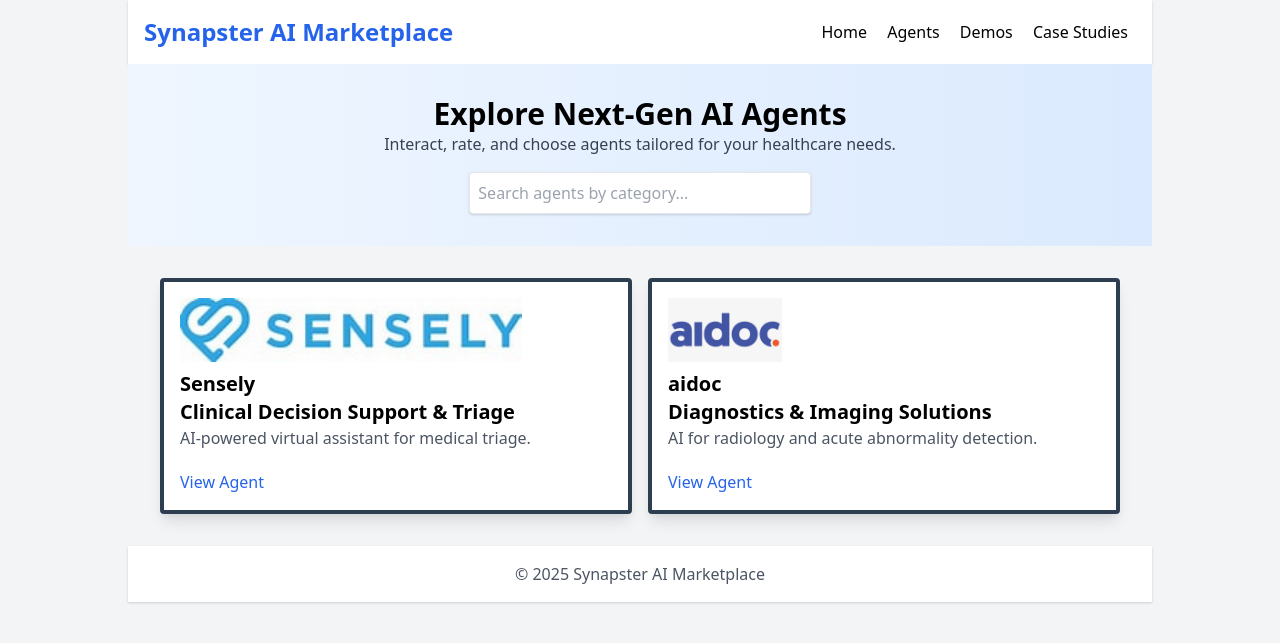
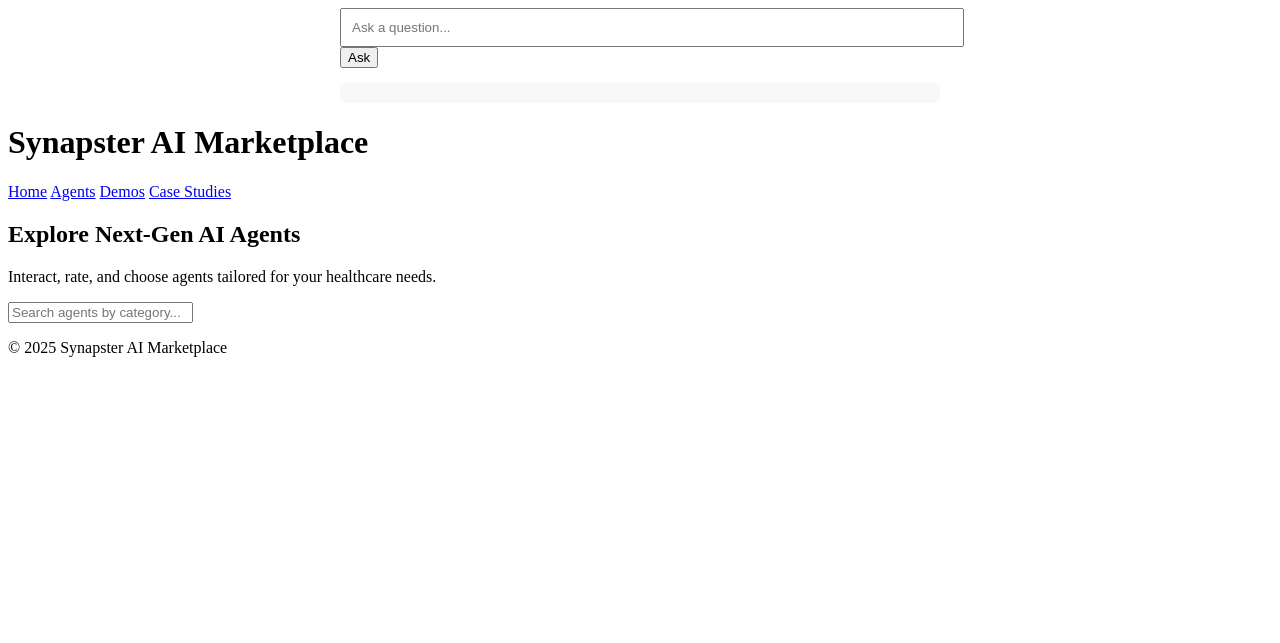
Before and after one commit to nhs-analystx/synapster, a Jekyll site: the page index.html, which Jekyll copies as it is, in a window 1280 px wide. Shown: the top 643 px of the page. Built offline with Jekyll 4.4.1, drawn with Linux system fonts in a browser that asks for light colours; some of the changed lines change nothing that is shown.

Commit message:
Update index.html

```diff
--- a/index.html
+++ b/index.html
@@ -3,44 +3,67 @@
 <head>
   <meta charset="UTF-8">
   <meta name="viewport" content="width=device-width, initial-scale=1.0">
-  <title>AI Agentic App Store - Synapster</title>
-  <link href="https://cdn.jsdelivr.net/npm/tailwindcss@2.2.19/dist/tailwind.min.css" rel="stylesheet">
+  <title>Chatbot Interaction</title>
   <style>
-    body { background-color: #4682B4; }
-    .agent-card { border-width: 4px; border-color: #2C3E50; }
+    .agent-card { display: none; border: 1px solid #ccc; padding: 10px; margin: 5px; }
+    .chat-container { max-width: 600px; margin: auto; }
+    .chat-input { width: 100%; padding: 10px; }
+    .chat-response { margin-top: 15px; padding: 10px; background-color: #f8f8f8; border-radius: 5px; }
   </style>
-  <script>
-    function searchAgents() {
-      const query = document.getElementById('agentSearch').value.toLowerCase();
-      document.querySelectorAll('.agent-card').forEach(card => {
-        const keywords = card.dataset.keywords;
-        card.style.display = keywords.includes(query) ? 'block' : 'none';
-      });
+</head>
+<body>
+
+<div class="chat-container">
+  <input type="text" id="chatInput" class="chat-input" placeholder="Ask a question...">
+  <button onclick="chatbotResponse()">Ask</button>
+
+  <div id="response" class="chat-response"></div>
+
+  <div id="agentList" style="display: none;">
+    <div class="agent-card" data-keywords="AI Agent">
+      <h3>AI Agents</h3>
+      <p>Helps with AI Agents queries including available app, scores, and reviews.</p>
+    </div>
+    <div class="agent-card" data-keywords="data observatory">
+      <h3>data observatory</h3>
+      <p>Supports queries related to datasets, data availabilities, and company info.</p>
+    </div>
+    <div class="agent-card" data-keywords="analytical products">
+      <h3>AnalystX</h3>
+      <p>Provides assistance with accessing templates, software, and analytical products.</p>
+    </div>
+     <div class="agent-card" data-keywords="case studies">
+      <h3>case studies</h3>
+      <p>Provides information and case studies on use of AI agents, software, and practical knowledge.</p>
+    </div>
+         <div class="agent-card" data-keywords="communities">
+      <h3>community</h3>
+      <p>search for chat and conversation regards AI agents, repository, and issues of uses.</p>
+    </div>
+  </div>
+</div>
+
+<script>
+  function chatbotResponse() {
+    const userInput = document.getElementById('chatInput').value.toLowerCase();
+    const responseContainer = document.getElementById('response');
+    let matchedCards = [];
+
+    document.querySelectorAll('.agent-card').forEach(card => {
+      const keywords = card.dataset.keywords;
+      if (keywords.includes(userInput)) {
+        matchedCards.push(card.innerHTML);
+      }
+    });
+
+    if (matchedCards.length > 0) {
+      responseContainer.innerHTML = matchedCards.join('<hr>');
+    } else {
+      responseContainer.innerHTML = 'Sorry, I couldn\'t find information related to your query. Please try again.';
     }
+  }
+</script>
 
-    function rateAgent(starContainer, rating) {
-      starContainer.querySelectorAll('.star').forEach((star, i) => {
-        star.classList.toggle('text-yellow-400', i < rating);
-      });
-      starContainer.nextElementSibling.value = rating;
-    }
-
-    function submitFeedback(event, agentId) {
-      event.preventDefault();
-      const form = event.target;
-      const rating = form.rating.value;
-      const review = form.review.value;
-
-      const feedbackDiv = document.getElementById(`feedback-${agentId}`);
-      feedbackDiv.innerHTML = `
-        <div class='text-sm text-gray-600'><strong>Your Rating:</strong> ${'⭐⭐⭐⭐⭐'.repeat(rating)}</div>
-        <div class='italic text-gray-800'>"${review}"</div>
-      `;
-
-      form.reset();
-      form.querySelectorAll('.star').forEach(star => star.classList.remove('text-yellow-400'));
-    }
-  </script>
 </head>
 <body class="bg-gray-100 flex justify-center">
   <div class="container max-w-5xl">
```
